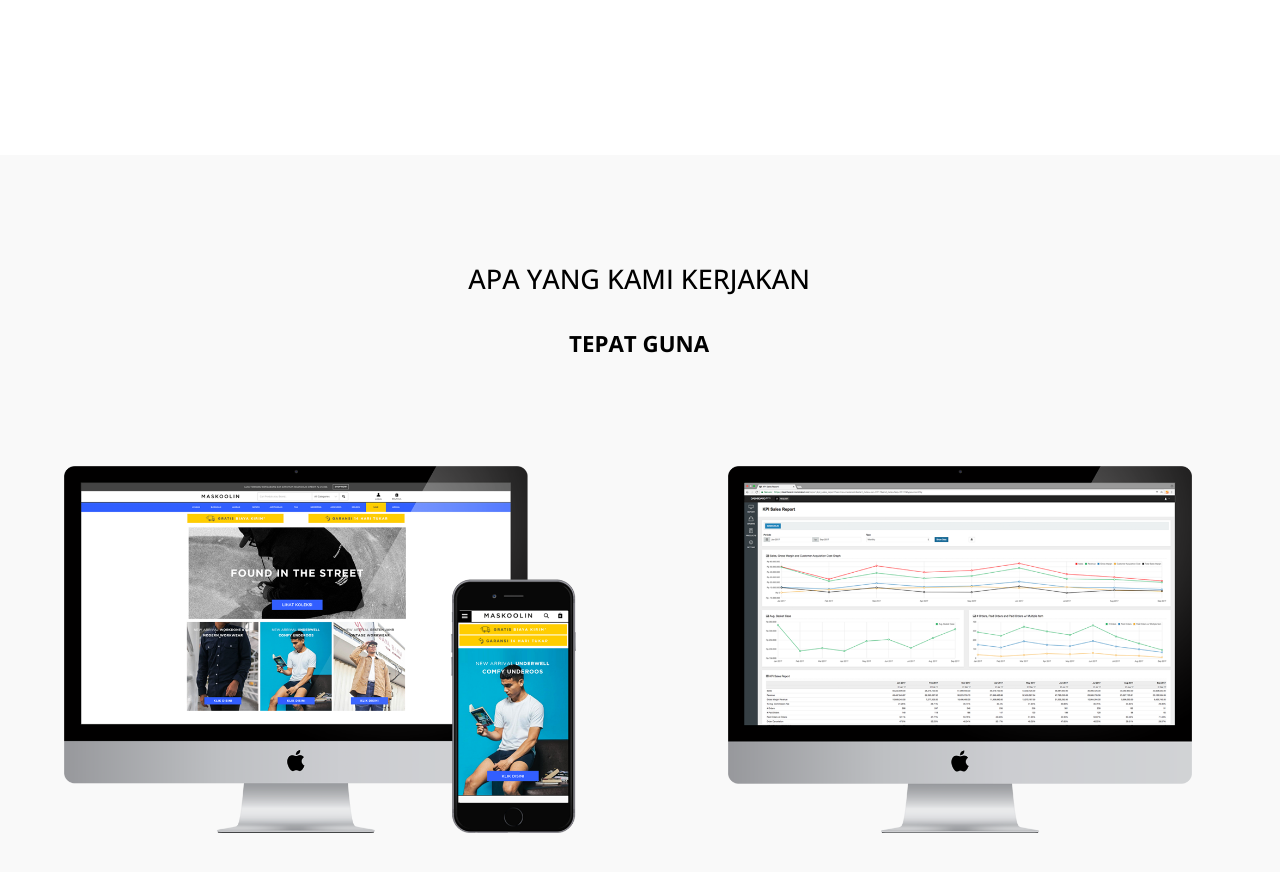
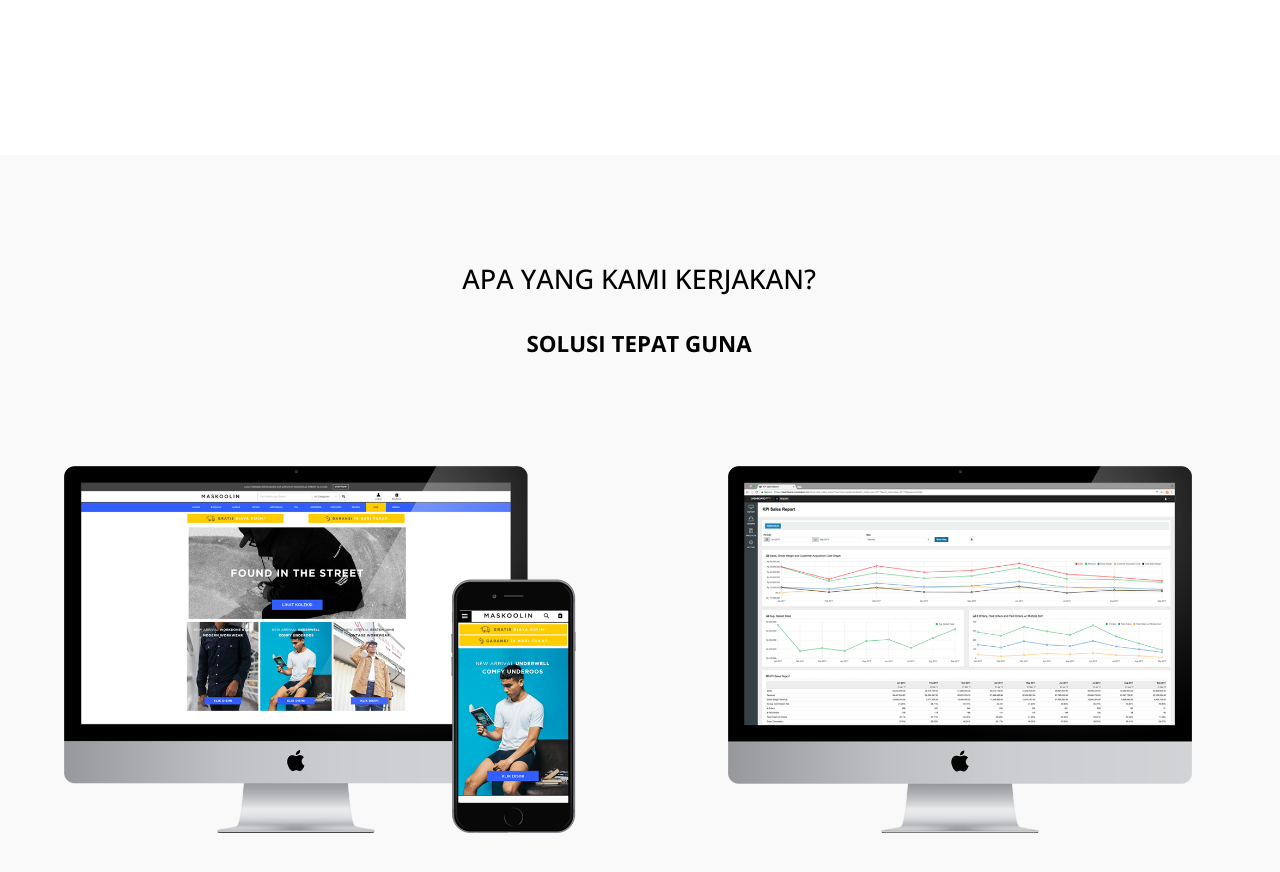
Before and after one commit to kemtol/rocktokom, a Jekyll site: the page built from index.md, in a window 1280 px wide and 900 px high, scrolled down 3892 px. Shown: the top 872 px of the window. Built offline with Jekyll 4.4.1, drawn with Linux system fonts in a browser that asks for light colours; nearby versions of some CDN libraries; a script that is not in the unit is left out; our own code applies the rules of GitHub Pages for plain Markdown files.

Commit message:
Update default.html

```diff
--- a/_layouts/default.html
+++ b/_layouts/default.html
@@ -312,7 +312,7 @@
     </div>
 
     <div id="landing--page--4">
-      <h2 class="h2-front-page">APA YANG KAMI KERJAKAN<span>TEPAT GUNA</span></h2>
+      <h2 class="h2-front-page">APA YANG KAMI KERJAKAN?<span>SOLUSI TEPAT GUNA</span></h2>
       <div>
         <div class="clearfix">
             <div class="lp4">
```
